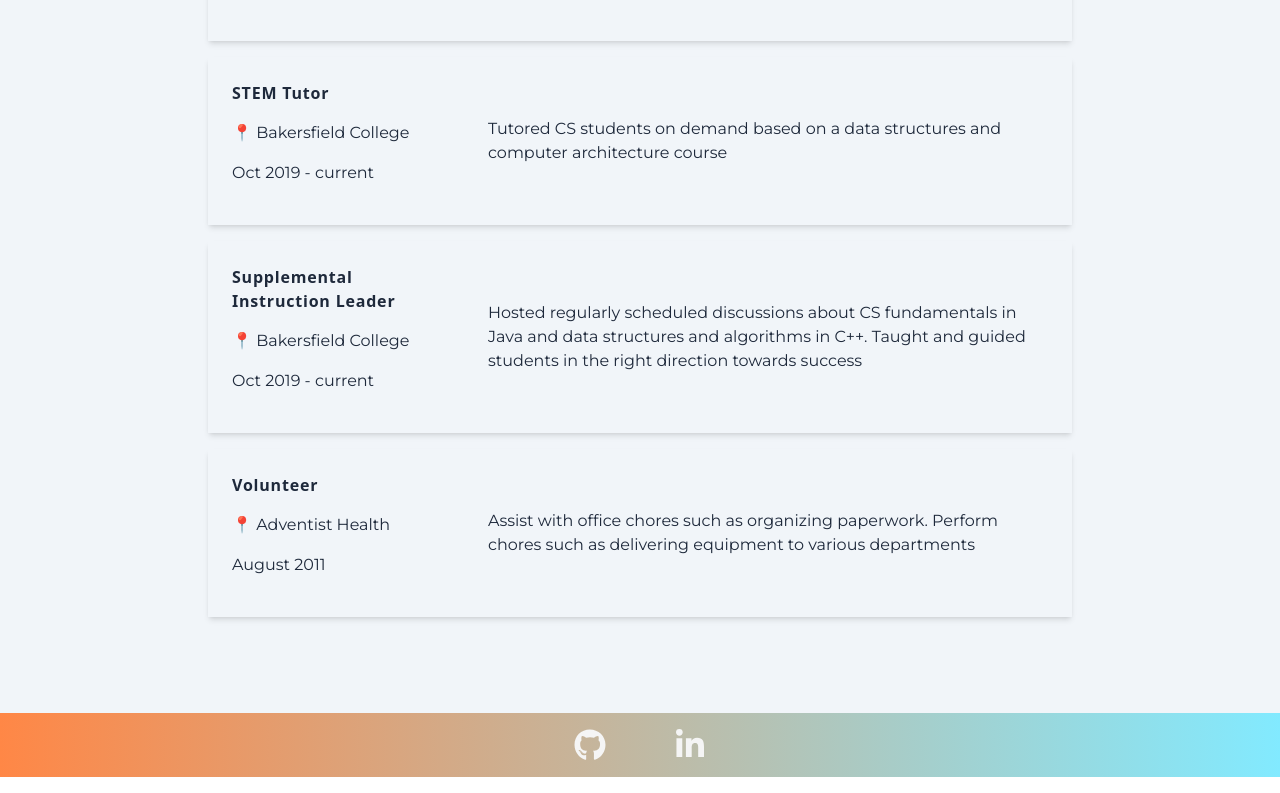
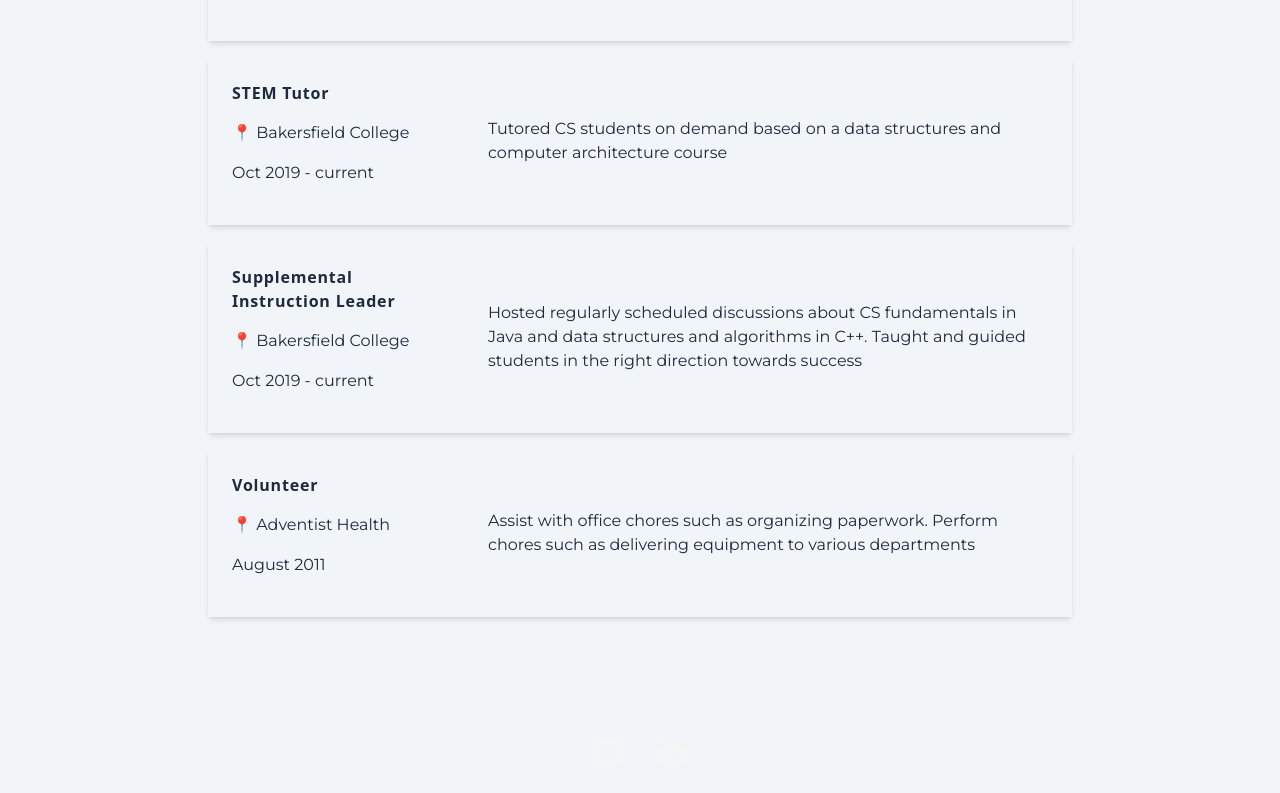
Before and after one commit to alberme/alberme.github.io, a React (Create React App) app: page / in a window 1280 px wide. Shown: the part 1474-2267 px from the top of the page. Built offline with nearby package versions, Linux system fonts and the light colour scheme.

Commit message:
refactor(footer): move to tailwindcss

```diff
--- a/src/components/Footer.js
+++ b/src/components/Footer.js
@@ -1,24 +1,27 @@
-import Container from 'react-bootstrap/Container';
+import tw from 'tailwind-styled-components';
 import { FaLinkedinIn, FaGithub } from 'react-icons/fa';
-import styled from 'styled-components';
+import { Section } from './Stack';
 
-const StyledFooter = styled.footer`
-  padding: 1.5rem;
-  width: 100%;
-  background: linear-gradient(90deg, rgba(2,0,36,1) 0%, rgba(255,135,70,1) 0%, rgba(130,234,255,1) 100%);
+
+const StyledFooter = tw.footer`
+  p-2
+  w-full
+`
+const SocialIcon = tw.a`
+  mx-4
 `
 
 export default function Footer() {
   return (
     <StyledFooter>
-      <Container className="social-icons w-25 d-flex justify-content-evenly align-items-center">
-        <a href="https://github.com/alberme">
+      <Section $row>
+        <SocialIcon href="https://github.com/alberme">
           <FaGithub className='icon' />
-        </a>
-        <a href="https://linkedin.com/in/albermj">
+        </SocialIcon>
+        <SocialIcon href="https://linkedin.com/in/albermj">
           <FaLinkedinIn className='icon' />
-        </a>
-      </Container>
+        </SocialIcon>
+      </Section>
     </StyledFooter>
   );
 }
```
